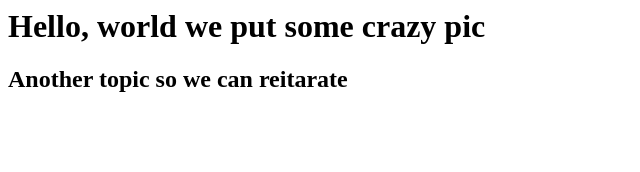
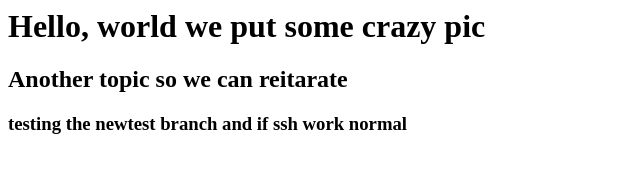
Before and after one commit to pavpench/hello-world, a plain HTML site: page index.html in a window 1280 px wide. Shown: the whole page, without its empty margins (0-640 px from the left). Drawn offline with Linux system fonts and the light colour scheme.

Commit message:
adding a newtest for branch and ssh

```diff
--- a/index.html
+++ b/index.html
@@ -1,2 +1,3 @@
 <h1>Hello, world we put some crazy pic</h1>
 <h2>Another topic so we can reitarate</h2>
+<h3>testing the newtest branch and if ssh work normal</h3>
```
